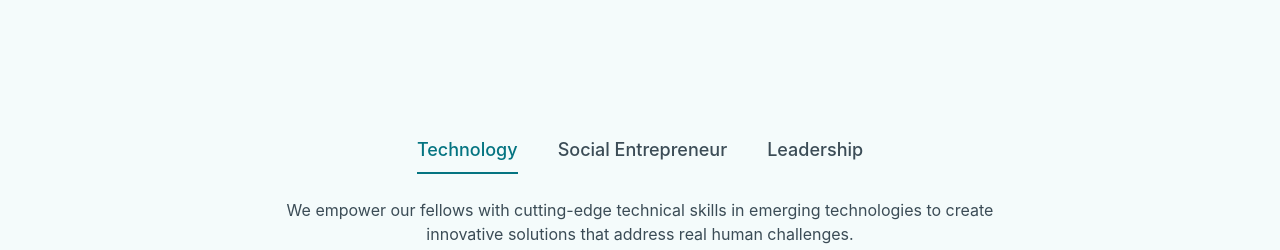
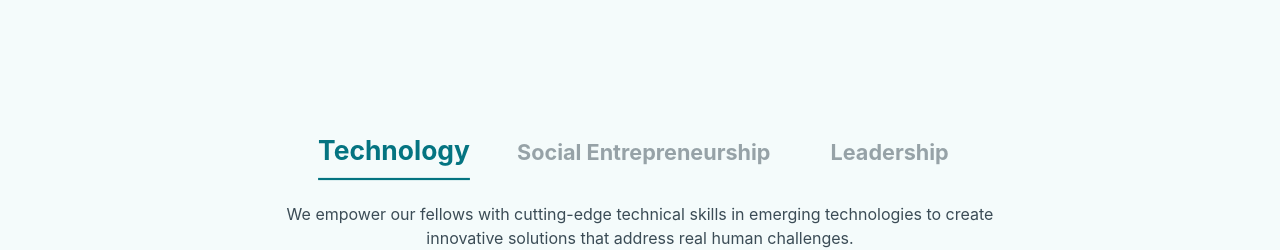
Before and after one commit to The-GirlLEAD-Talent-Accelerator/GirlLEAD_Website_Revamp, a React (Vite) app: page /programs in a window 1280 px wide. Shown: the part 860-1110 px from the top of the page. Built offline with nearby package versions, Linux system fonts and the light colour scheme.

Commit message:
Made Changes to Program Section

```diff
--- a/src/components/programs/TechnologySection.jsx
+++ b/src/components/programs/TechnologySection.jsx
@@ -1,7 +1,7 @@
 // import { useEffect, useState } from "react";
 // import { FiChevronLeft, FiChevronRight } from "react-icons/fi";
 
-// const tabs = ["Technology", "Social Entrepreneur", "Leadership"];
+// const tabs = ["Technology", "Social Entrepreneurship", "Leadership"];
 
 // const tabContent: Record<string, { description: string; programs: { title: string; image: string }[] }> = {
 //   Technology: {
@@ -25,7 +25,7 @@
 //       },
 //     ],
 //   },
-//   "Social Entrepreneur": {
+//   "Social Entrepreneurship": {
 //     description:
 //       "We support aspiring social entrepreneurs with tools, mentorship, and resources to build sustainable ventures that solve community problems.",
 //     programs: [
--- a/src/components/tabs/TabButton.jsx
+++ b/src/components/tabs/TabButton.jsx
@@ -2,11 +2,12 @@ export default function TabButton({ label, active, onClick }) {
   return (
     <button
       onClick={onClick}
-      className={`pb-2 font-medium border-b-2 transition text-sm sm:text-lg ${
-        active
-          ? "text-brand-primary border-brand-primary"
-          : "text-text-muted border-transparent"
-      }`}
+      className={`pb-2 border-b-2 transition-all duration-300 text-base sm:text-2xl font-bold
+        hover:scale-110 hover:text-brand-primary
+        ${active
+          ? "text-brand-primary border-brand-primary scale-110"
+          : "text-text-muted border-transparent scale-90 opacity-50"
+        }`}
     >
       {label}
     </button>
--- a/src/constants/technologyData.js
+++ b/src/constants/technologyData.js
@@ -1,4 +1,4 @@
-export const TABS = ["Technology", "Social Entrepreneur", "Leadership"];
+export const TABS = ["Technology", "Social Entrepreneurship", "Leadership"];
 
 
 export const TAB_CONTENT = {
@@ -20,7 +20,7 @@ export const TAB_CONTENT = {
       },
     ],
   },
-  "Social Entrepreneur": {
+  "Social Entrepreneurship": {
     description:
       "We support aspiring social entrepreneurs with tools, mentorship, and resources to build sustainable ventures that solve community problems.",
     programs: [
```
